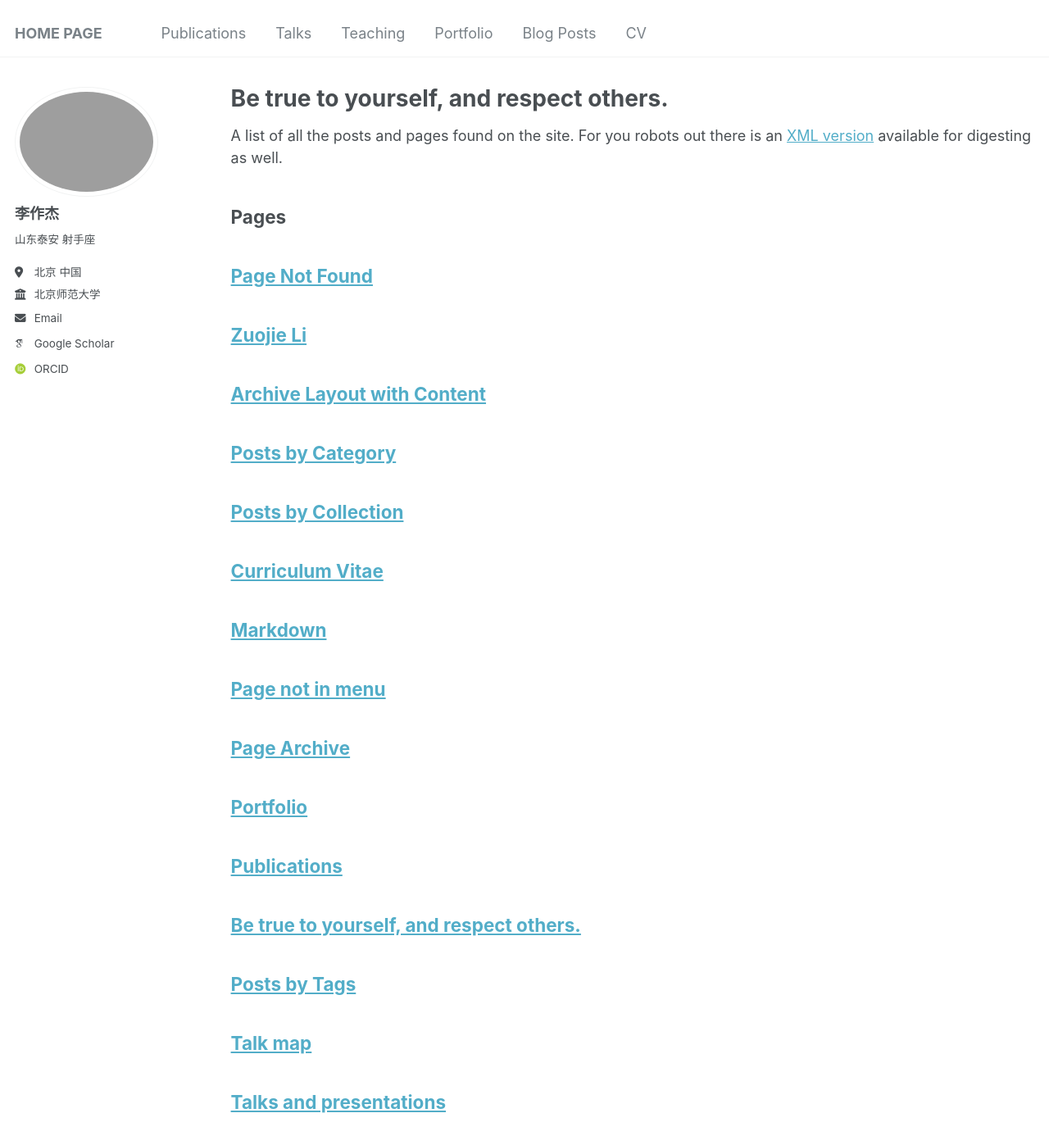
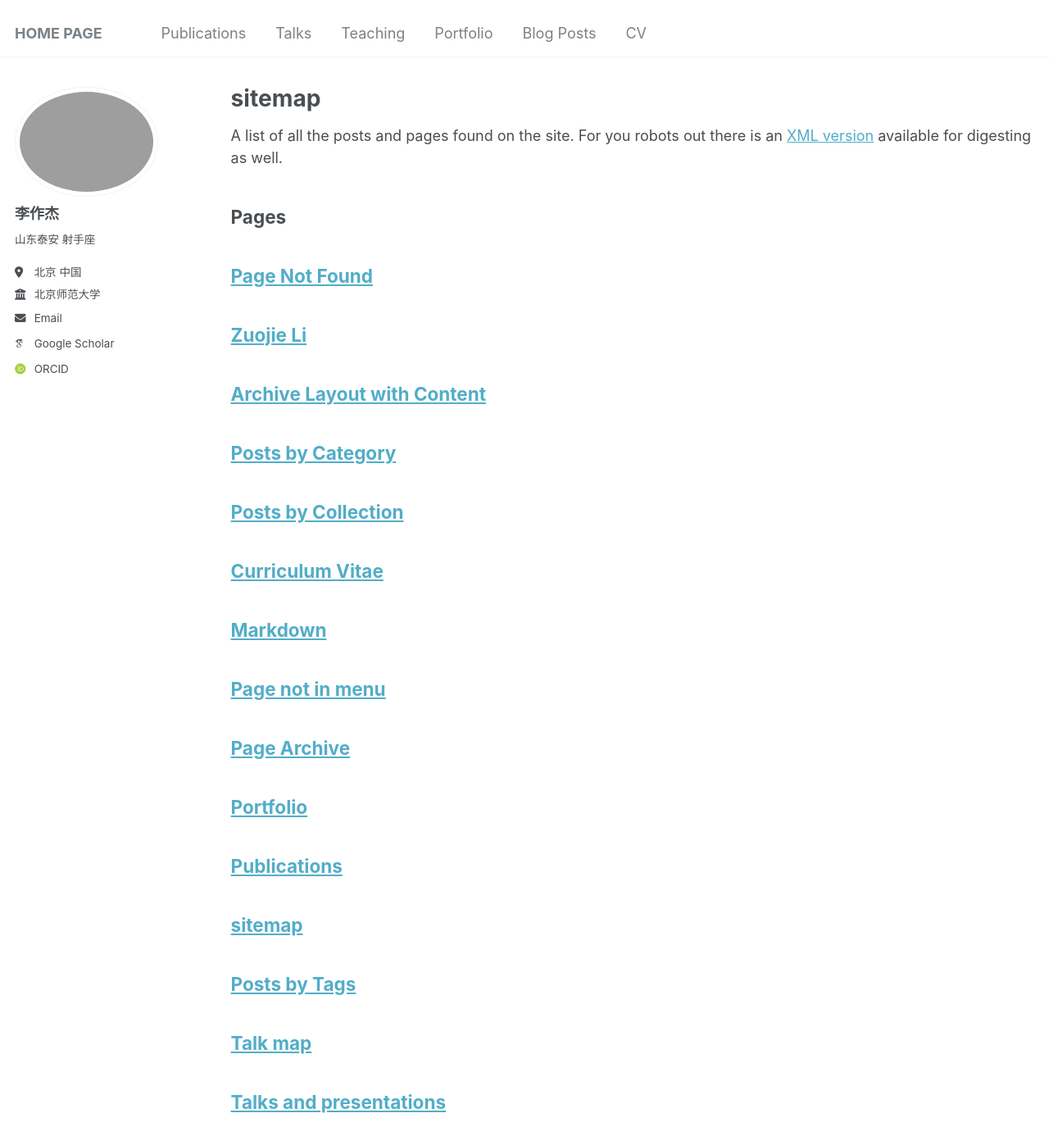
Before and after one commit to Infinity-LZJ/Zuojie_Li.github, a Jekyll site: the page built from _pages/sitemap.md, in a window 1280 px wide and 1400 px high. Shown: the top 1397 px of the window at 82% size. Built offline with Jekyll 4.4.1, drawn with Linux system fonts in a browser that asks for light colours; some web fonts are replaced.

Commit message:
Update sitemap.md
Signed-off-by: Zuojie_Li <zuojieli@yeah.net>

```diff
--- a/_pages/sitemap.md
+++ b/_pages/sitemap.md
@@ -1,6 +1,6 @@
 ---
 layout: archive
-title: "Be true to yourself, and respect others."
+title: "sitemap"
 permalink: /sitemap/
 author_profile: true
 ---
```
